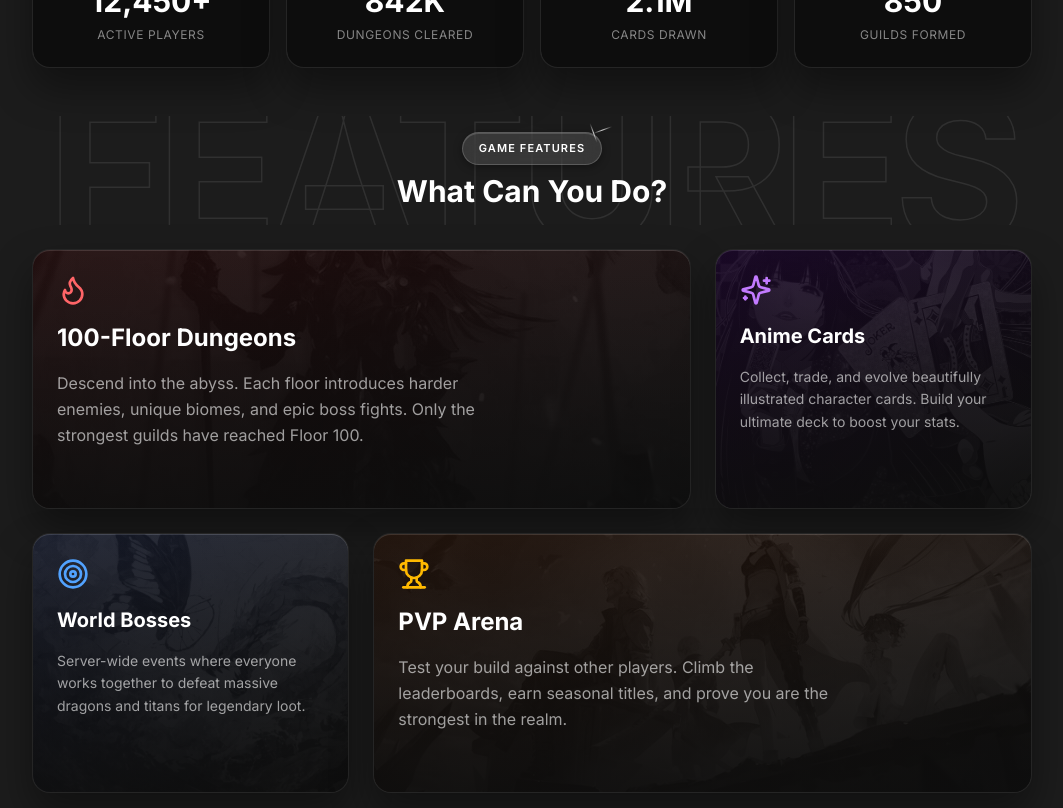
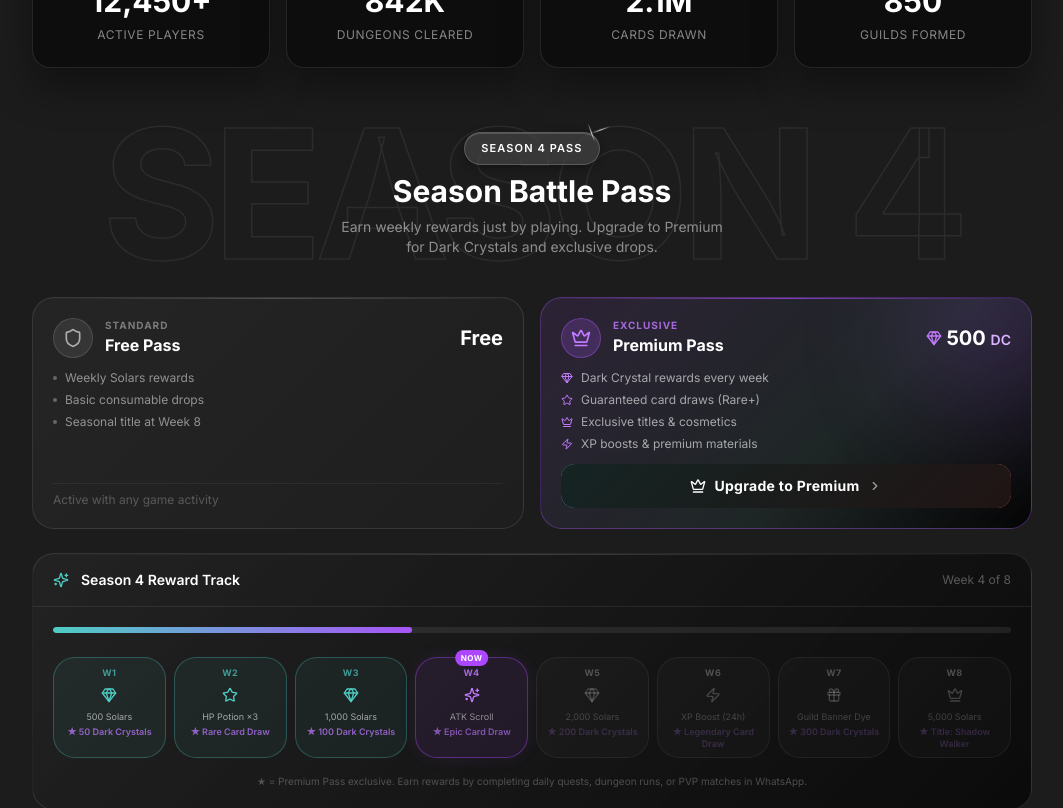
Before and after one commit to daenerystrueborn-lang/astral-Black, a React (Vite) app: page / in a window 1280 px wide. Shown: the part 780-1588 px from the top of the page, without its empty margins (108-1171 px from the left). Built offline with nearby package versions, Linux system fonts and the light colour scheme.

Commit message:
Update home.tsx

```diff
--- a/src/pages/home.tsx
+++ b/src/pages/home.tsx
@@ -1,4 +1,4 @@
-import { Shield, Sparkles, Swords, Trophy, Users, Flame, Target, Layers } from "lucide-react";
+import { Shield, Sparkles, Swords, Trophy, Users, Flame, Target, Layers, Gem, Star, Crown, ChevronRight, Zap, Gift } from "lucide-react";
 import { Link } from "wouter";
 import { cn } from "@/lib/utils";
 import heroImg from "@/assets/hero-bg.jpg";
@@ -8,26 +8,35 @@ import worldBossImg from "@/assets/world-boss.jpg";
 import pvpImg from "@/assets/pvp.jpg";
 import characterPng from "@/assets/character.png";
 
+const SEASON_REWARDS = [
+  { week: 1, free: "500 Solars", premium: "50 Dark Crystals", icon: Gem, done: true },
+  { week: 2, free: "HP Potion ×3", premium: "Rare Card Draw", icon: Star, done: true },
+  { week: 3, free: "1,000 Solars", premium: "100 Dark Crystals", icon: Gem, done: true },
+  { week: 4, free: "ATK Scroll", premium: "Epic Card Draw", icon: Sparkles, done: false },
+  { week: 5, free: "2,000 Solars", premium: "200 Dark Crystals", icon: Gem, done: false },
+  { week: 6, free: "XP Boost (24h)", premium: "Legendary Card Draw", icon: Zap, done: false },
+  { week: 7, free: "Guild Banner Dye", premium: "300 Dark Crystals", icon: Gift, done: false },
+  { week: 8, free: "5,000 Solars", premium: "Title: Shadow Walker", icon: Crown, done: false },
+];
+
+const CURRENT_WEEK = 4;
+
 export default function Home() {
   return (
     <div className="flex flex-col gap-12 pb-16">
       {/* Hero Section */}
       <section className="glass-panel relative flex flex-col md:flex-row items-end min-h-[500px] sm:min-h-[540px] overflow-hidden rounded-[18px]">
-        {/* Background image */}
         <img
           src={heroImg}
           alt=""
           aria-hidden="true"
           className="absolute inset-0 w-full h-full object-cover object-center pointer-events-none select-none"
-          style={{ opacity: 0.14, mixBlendMode: "luminosity" }}
+          style={{ opacity: 0.22, mixBlendMode: "luminosity" }}
         />
-        {/* Gradient overlays */}
         <div className="absolute inset-0 bg-gradient-to-r from-[#0d0d0d] via-[#0d0d0d]/90 to-[#0d0d0d]/20 md:via-[#0d0d0d]/85 md:to-[#0d0d0d]/10" />
-        {/* Stronger left coverage on mobile so text is readable over character */}
         <div className="absolute inset-0 bg-gradient-to-r from-[#0d0d0d]/95 via-[#0d0d0d]/80 to-transparent md:hidden" />
         <div className="absolute inset-0 bg-gradient-to-t from-[#0d0d0d] via-transparent to-transparent" />
 
-        {/* Left content */}
         <div className="relative z-10 flex-1 flex flex-col gap-6 p-8 md:p-12 pb-10 md:pb-14 items-start">
           <div className="badge-spark">
             <span className="w-2 h-2 rounded-full bg-[#4ecdc4] animate-pulse inline-block" />
@@ -54,7 +63,6 @@ export default function Home() {
           </div>
         </div>
 
-        {/* Character PNG — anchored bottom-right */}
         <div className="absolute bottom-0 right-0 z-[2] pointer-events-none select-none flex items-end justify-end">
           <img
             src={characterPng}
@@ -64,7 +72,6 @@ export default function Home() {
           />
         </div>
 
-        {/* Right fade so character blends into dark edge */}
         <div className="absolute top-0 right-0 w-48 h-full bg-gradient-to-l from-[#0d0d0d]/60 to-transparent z-[3] pointer-events-none" />
         <div className="absolute bottom-0 right-0 w-full h-24 bg-gradient-to-t from-[#0d0d0d] to-transparent z-[3] pointer-events-none" />
       </section>
@@ -85,17 +92,173 @@ export default function Home() {
         ))}
       </section>
 
+      {/* Season Pass */}
+      <section className="flex flex-col gap-6">
+        <div className="relative flex flex-col items-center text-center py-4 overflow-hidden">
+          <div className="absolute inset-0 flex items-center justify-center pointer-events-none select-none" aria-hidden>
+            <span
+              className="font-black whitespace-nowrap leading-none"
+              style={{
+                fontSize: "clamp(60px,16vw,180px)",
+                color: "transparent",
+                WebkitTextStroke: "1.5px rgba(255,255,255,0.07)",
+                letterSpacing: "-0.04em",
+              }}
+            >
+              SEASON 4
+            </span>
+          </div>
+          <div className="relative z-10 flex flex-col items-center gap-2">
+            <div className="badge-spark">
+              Season 4 Pass
+              <span className="spark" />
+            </div>
+            <h2 className="text-3xl font-bold">Season Battle Pass</h2>
+            <p className="text-white/50 text-sm max-w-sm">Earn weekly rewards just by playing. Upgrade to Premium for Dark Crystals and exclusive drops.</p>
+          </div>
+        </div>
+
+        {/* Pass tiers CTA */}
+        <div className="grid sm:grid-cols-2 gap-4">
+          {/* Free pass */}
+          <div className="relative rounded-[22px] border border-white/10 p-5 flex flex-col gap-3 overflow-hidden"
+            style={{ background: "linear-gradient(135deg, rgba(255,255,255,0.04) 0%, rgba(255,255,255,0.01) 100%)" }}>
+            <div className="absolute top-0 left-0 right-0 h-px bg-gradient-to-r from-transparent via-white/20 to-transparent" />
+            <div className="flex items-center gap-3">
+              <div className="w-10 h-10 rounded-xl bg-white/8 border border-white/12 flex items-center justify-center">
+                <Shield className="w-5 h-5 text-white/60" />
+              </div>
+              <div>
+                <p className="text-[10px] text-white/40 uppercase tracking-widest font-bold">Standard</p>
+                <h3 className="font-bold text-white text-base">Free Pass</h3>
+              </div>
+              <div className="ml-auto">
+                <span className="text-xl font-black text-white">Free</span>
+              </div>
+            </div>
+            <ul className="flex flex-col gap-1.5 text-xs text-white/50">
+              <li className="flex items-center gap-2"><span className="w-1 h-1 rounded-full bg-white/30" />Weekly Solars rewards</li>
+              <li className="flex items-center gap-2"><span className="w-1 h-1 rounded-full bg-white/30" />Basic consumable drops</li>
+              <li className="flex items-center gap-2"><span className="w-1 h-1 rounded-full bg-white/30" />Seasonal title at Week 8</li>
+            </ul>
+            <p className="text-xs text-white/25 mt-auto pt-2 border-t border-white/6">Active with any game activity</p>
+          </div>
+
+          {/* Premium pass */}
+          <div className="relative rounded-[22px] border overflow-hidden p-5 flex flex-col gap-3"
+            style={{
+              background: "linear-gradient(135deg, rgba(168,85,247,0.12) 0%, rgba(78,205,196,0.06) 60%, rgba(0,0,0,0.8) 100%)",
+              borderColor: "rgba(168,85,247,0.35)",
+            }}>
+            <div className="absolute top-0 left-0 right-0 h-px bg-gradient-to-r from-transparent via-purple-500/70 to-transparent" />
+            <div className="absolute top-0 right-0 w-40 h-40 rounded-full blur-3xl opacity-25 pointer-events-none" style={{ background: "rgba(168,85,247,1)", transform: "translate(30%, -30%)" }} />
+            <div className="relative z-10 flex items-center gap-3">
+              <div className="w-10 h-10 rounded-xl flex items-center justify-center" style={{ background: "rgba(168,85,247,0.2)", border: "1px solid rgba(168,85,247,0.4)" }}>
+                <Crown className="w-5 h-5 text-purple-400" />
+              </div>
+              <div>
+                <p className="text-[10px] text-purple-400/80 uppercase tracking-widest font-bold">Exclusive</p>
+                <h3 className="font-bold text-white text-base">Premium Pass</h3>
+              </div>
+              <div className="ml-auto flex flex-col items-end">
+                <div className="flex items-center gap-1">
+                  <Gem className="w-4 h-4 text-purple-400" />
+                  <span className="text-xl font-black text-white">500 <span className="text-sm font-semibold text-purple-300">DC</span></span>
+                </div>
+              </div>
+            </div>
+            <ul className="relative z-10 flex flex-col gap-1.5 text-xs text-white/60">
+              <li className="flex items-center gap-2"><Gem className="w-3 h-3 text-purple-400" />Dark Crystal rewards every week</li>
+              <li className="flex items-center gap-2"><Star className="w-3 h-3 text-purple-400" />Guaranteed card draws (Rare+)</li>
+              <li className="flex items-center gap-2"><Crown className="w-3 h-3 text-purple-400" />Exclusive titles &amp; cosmetics</li>
+              <li className="flex items-center gap-2"><Zap className="w-3 h-3 text-purple-400" />XP boosts &amp; premium materials</li>
+            </ul>
+            <Link href="/topup" className="relative z-10 mt-auto astral-btn flex items-center justify-center gap-2 text-sm w-full">
+              <Crown className="w-4 h-4" />
+              Upgrade to Premium
+              <ChevronRight className="w-3.5 h-3.5 opacity-60" />
+            </Link>
+          </div>
+        </div>
+
+        {/* Weekly reward track */}
+        <div className="relative rounded-[22px] border border-white/10 overflow-hidden"
+          style={{ background: "linear-gradient(135deg, rgba(255,255,255,0.03) 0%, rgba(0,0,0,0.6) 100%)" }}>
+          <div className="absolute top-0 left-0 right-0 h-px bg-gradient-to-r from-transparent via-white/15 to-transparent" />
+
+          <div className="px-5 py-4 border-b border-white/8 flex items-center gap-3">
+            <Sparkles className="w-4 h-4 text-[#4ecdc4]" />
+            <span className="font-semibold text-sm text-white">Season 4 Reward Track</span>
+            <span className="ml-auto text-xs text-white/30">Week {CURRENT_WEEK} of 8</span>
+          </div>
+
+          <div className="p-4 sm:p-5">
+            {/* Progress bar */}
+            <div className="relative h-1.5 rounded-full bg-white/8 mb-6 overflow-hidden">
+              <div
+                className="absolute left-0 top-0 h-full rounded-full transition-all duration-700"
+                style={{ width: `${((CURRENT_WEEK - 1) / 8) * 100}%`, background: "linear-gradient(90deg, #4ecdc4, #a855f7)" }}
+              />
+            </div>
+
+            <div className="grid grid-cols-4 sm:grid-cols-8 gap-2">
+              {SEASON_REWARDS.map((r, i) => {
+                const isCurrent = r.week === CURRENT_WEEK;
+                const isPast = r.week < CURRENT_WEEK;
+                const Icon = r.icon;
+                return (
+                  <div
+                    key={i}
+                    className={cn(
+                      "relative flex flex-col items-center gap-2 p-2 rounded-xl border transition-all duration-200",
+                      isPast ? "border-[#4ecdc4]/30 bg-[#4ecdc4]/6" :
+                      isCurrent ? "border-purple-500/40 bg-purple-500/8 shadow-[0_0_16px_rgba(168,85,247,0.1)]" :
+                      "border-white/6 bg-white/[0.02]"
+                    )}
+                  >
+                    {isCurrent && (
+                      <div className="absolute -top-2 left-1/2 -translate-x-1/2 px-1.5 py-0.5 rounded-full text-[8px] font-bold uppercase tracking-wider bg-purple-500 text-white whitespace-nowrap">
+                        Now
+                      </div>
+                    )}
+                    <span className={cn(
+                      "text-[9px] font-bold uppercase tracking-wider",
+                      isPast ? "text-[#4ecdc4]/70" : isCurrent ? "text-purple-400/80" : "text-white/25"
+                    )}>W{r.week}</span>
+                    <Icon className={cn(
+                      "w-4 h-4",
+                      isPast ? "text-[#4ecdc4]" : isCurrent ? "text-purple-400" : "text-white/20"
+                    )} />
+                    <div className="w-full flex flex-col gap-1 text-center">
+                      <p className={cn("text-[9px] leading-tight", isPast ? "text-white/60" : isCurrent ? "text-white/50" : "text-white/20")}>
+                        {r.free}
+                      </p>
+                      <p className={cn("text-[9px] leading-tight font-semibold", isPast ? "text-purple-400/70" : isCurrent ? "text-purple-400/60" : "text-purple-400/20")}>
+                        ★ {r.premium}
+                      </p>
+                    </div>
+                  </div>
+                );
+              })}
+            </div>
+
+            <p className="mt-4 text-[10px] text-white/25 text-center">
+              ★ = Premium Pass exclusive. Earn rewards by completing daily quests, dungeon runs, or PVP matches in WhatsApp.
+            </p>
+          </div>
+        </div>
+      </section>
+
       {/* Features Grid */}
       <section className="flex flex-col gap-6">
         <div className="relative flex flex-col items-center text-center py-4 overflow-hidden">
-          {/* Ghost text */}
           <div className="absolute inset-0 flex items-center justify-center pointer-events-none select-none" aria-hidden>
             <span
               className="font-black whitespace-nowrap leading-none"
               style={{
                 fontSize: "clamp(80px,20vw,200px)",
                 color: "transparent",
-                WebkitTextStroke: "1.5px rgba(255,255,255,0.09)",
+                WebkitTextStroke: "1.5px rgba(255,255,255,0.07)",
                 letterSpacing: "-0.04em",
               }}
             >
@@ -112,17 +275,16 @@ export default function Home() {
         </div>
 
         <div className="grid md:grid-cols-3 gap-6">
-          {/* Dungeon — col-span-2 */}
           <div className="glass-panel group relative overflow-hidden rounded-[18px] p-6 flex flex-col gap-4 min-h-[260px] md:col-span-2">
             <img
               src={dungeonImg}
               alt=""
               aria-hidden="true"
               className="absolute inset-0 w-full h-full object-cover object-center pointer-events-none select-none transition-transform duration-700 group-hover:scale-105"
-              style={{ opacity: 0.15, mixBlendMode: "luminosity" }}
+              style={{ opacity: 0.25, mixBlendMode: "luminosity" }}
             />
-            <div className="absolute inset-0 bg-gradient-to-br from-red-950/30 to-transparent" />
-            <div className="absolute inset-0 bg-gradient-to-t from-[#0d0d0d]/80 to-transparent" />
+            <div className="absolute inset-0 bg-gradient-to-br from-red-950/40 to-transparent" />
+            <div className="absolute inset-0 bg-gradient-to-t from-[#0d0d0d]/85 via-[#0d0d0d]/20 to-transparent" />
             <div className="relative z-10 flex flex-col gap-4">
               <Flame className="w-8 h-8 text-red-400" />
               <h3 className="text-2xl font-bold">100-Floor Dungeons</h3>
@@ -132,17 +294,16 @@ export default function Home() {
             </div>
           </div>
 
-          {/* Anime Cards */}
           <div className="glass-panel group relative overflow-hidden rounded-[18px] p-6 flex flex-col gap-4 min-h-[260px]">
             <img
               src={cardsImg}
               alt=""
               aria-hidden="true"
               className="absolute inset-0 w-full h-full object-cover object-center pointer-events-none select-none transition-transform duration-700 group-hover:scale-105"
-              style={{ opacity: 0.14, mixBlendMode: "luminosity" }}
+              style={{ opacity: 0.22, mixBlendMode: "luminosity" }}
             />
-            <div className="absolute inset-0 bg-gradient-to-br from-purple-950/30 to-transparent" />
-            <div className="absolute inset-0 bg-gradient-to-t from-[#0d0d0d]/80 to-transparent" />
+            <div className="absolute inset-0 bg-gradient-to-br from-purple-950/40 to-transparent" />
+            <div className="absolute inset-0 bg-gradient-to-t from-[#0d0d0d]/85 via-[#0d0d0d]/20 to-transparent" />
             <div className="relative z-10 flex flex-col gap-4">
               <Sparkles className="w-8 h-8 text-purple-400" />
               <h3 className="text-xl font-bold">Anime Cards</h3>
@@ -152,17 +313,16 @@ export default function Home() {
             </div>
           </div>
 
-          {/* World Bosses */}
           <div className="glass-panel group relative overflow-hidden rounded-[18px] p-6 flex flex-col gap-4 min-h-[260px]">
             <img
               src={worldBossImg}
               alt=""
               aria-hidden="true"
               className="absolute inset-0 w-full h-full object-cover object-center pointer-events-none select-none transition-transform duration-700 group-hover:scale-105"
-              style={{ opacity: 0.15, mixBlendMode: "luminosity" }}
+              style={{ opacity: 0.25, mixBlendMode: "luminosity" }}
             />
-            <div className="absolute inset-0 bg-gradient-to-br from-blue-950/30 to-transparent" />
-            <div className="absolute inset-0 bg-gradient-to-t from-[#0d0d0d]/80 to-transparent" />
+            <div className="absolute inset-0 bg-gradient-to-br from-blue-950/40 to-transparent" />
+            <div className="absolute inset-0 bg-gradient-to-t from-[#0d0d0d]/85 via-[#0d0d0d]/20 to-transparent" />
             <div className="relative z-10 flex flex-col gap-4">
               <Target className="w-8 h-8 text-blue-400" />
               <h3 className="text-xl font-bold">World Bosses</h3>
@@ -172,17 +332,16 @@ export default function Home() {
             </div>
           </div>
 
-          {/* PVP — col-span-2 */}
           <div className="glass-panel group relative overflow-hidden rounded-[18px] p-6 flex flex-col gap-4 min-h-[260px] md:col-span-2">
             <img
               src={pvpImg}
               alt=""
               aria-hidden="true"
               className="absolute inset-0 w-full h-full object-cover object-center pointer-events-none select-none transition-transform duration-700 group-hover:scale-105"
-              style={{ opacity: 0.15, mixBlendMode: "luminosity" }}
+              style={{ opacity: 0.25, mixBlendMode: "luminosity" }}
             />
-            <div className="absolute inset-0 bg-gradient-to-br from-amber-950/30 to-transparent" />
-            <div className="absolute inset-0 bg-gradient-to-t from-[#0d0d0d]/80 to-transparent" />
+            <div className="absolute inset-0 bg-gradient-to-br from-amber-950/40 to-transparent" />
+            <div className="absolute inset-0 bg-gradient-to-t from-[#0d0d0d]/85 via-[#0d0d0d]/20 to-transparent" />
             <div className="relative z-10 flex flex-col gap-4">
               <Trophy className="w-8 h-8 text-amber-400" />
               <h3 className="text-2xl font-bold">PVP Arena</h3>
```
